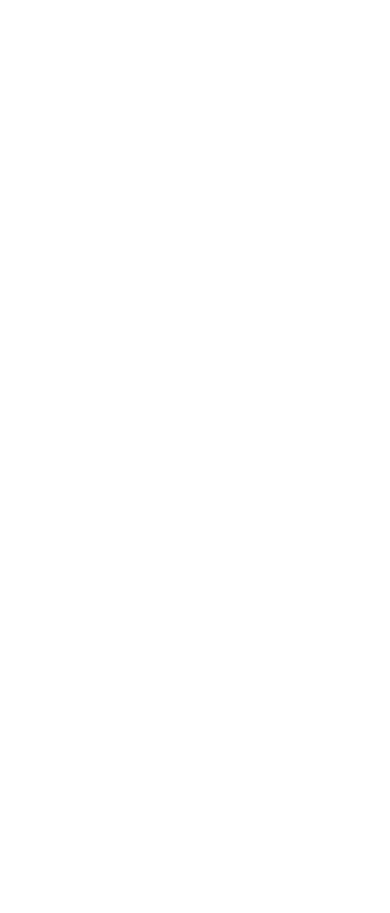
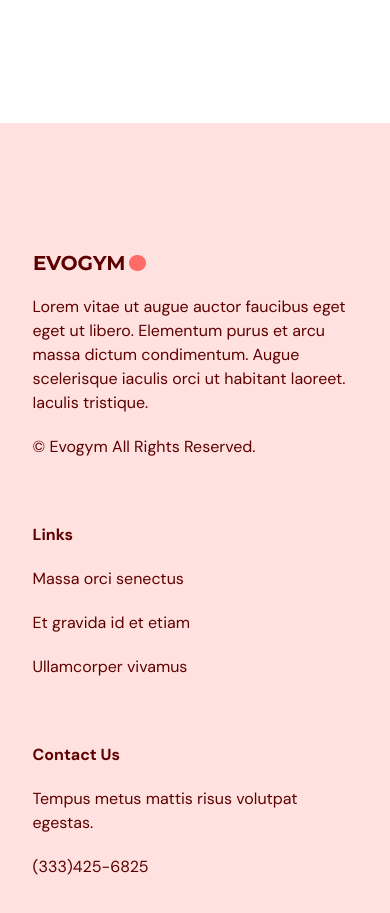
Before and after one commit to MartaKliuchnik/Fitness_App_React_TS, a React (Vite) app: page / in a window 390 px wide. Shown: the part 5420-6333 px from the top of the page. Before the commit the page ends 5543 px from the top, so only its background shows below. Built offline with nearby package versions, Linux system fonts and the light colour scheme.

Commit message:
feat: add footer with responsive design

```diff
--- a/src/App.tsx
+++ b/src/App.tsx
@@ -5,6 +5,8 @@
 import Benefits from '@/scenes/benefits';
 import OurClasses from '@/scenes/ourClasses';
 import ContactUs from '@/scenes/contactUs';
+import Footer from '@/scenes/footer/input';
+
 
 function App() {
 
@@ -32,7 +34,7 @@
 		<Benefits setSelectedPage={setSelectedPage} />
 		<OurClasses setSelectedPage={setSelectedPage} />
 		<ContactUs setSelectedPage={setSelectedPage} />
-
+		<Footer />
 	</div>;
 }
 
--- /dev/null
+++ b/src/scenes/footer/input.tsx
@@ -0,0 +1,34 @@
+import Logo from "@/assets/Logo.png";
+
+const Footer = () => {
+    return (
+        <footer className="bg-primary-100 py-16">
+            <div className="justify-content mx-auto w-5/6 gap-16 md:flex">
+                <div className="mt-16 basis-1/2 md:mt-0">
+                    <img src={Logo} alt="logo" />
+                    <p className="py-5">
+                        Lorem vitae ut augue auctor faucibus eget eget ut libero. Elementum
+                        purus et arcu massa dictum condimentum. Augue scelerisque iaculis
+                        orci ut habitant laoreet. Iaculis tristique.
+                    </p>
+                    <p>© Evogym All Rights Reserved.</p>
+                </div>
+
+                <div className="mt-16 basis-1/4 md:mt-0">
+                    <h4 className="font-bold">Links</h4>
+                    <p className="my-5">Massa orci senectus</p>
+                    <p className="my-5">Et gravida id et etiam</p>
+                    <p>Ullamcorper vivamus</p>
+                </div>
+
+                <div className="mt-16 basis-1/4 md:mt-0">
+                    <h4 className="font-bold">Contact Us</h4>
+                    <p className="my-5">Tempus metus mattis risus volutpat egestas.</p>
+                    <p>(333)425-6825</p>
+                </div>
+            </div>
+        </footer>
+    )
+    }
+
+export default Footer
```
